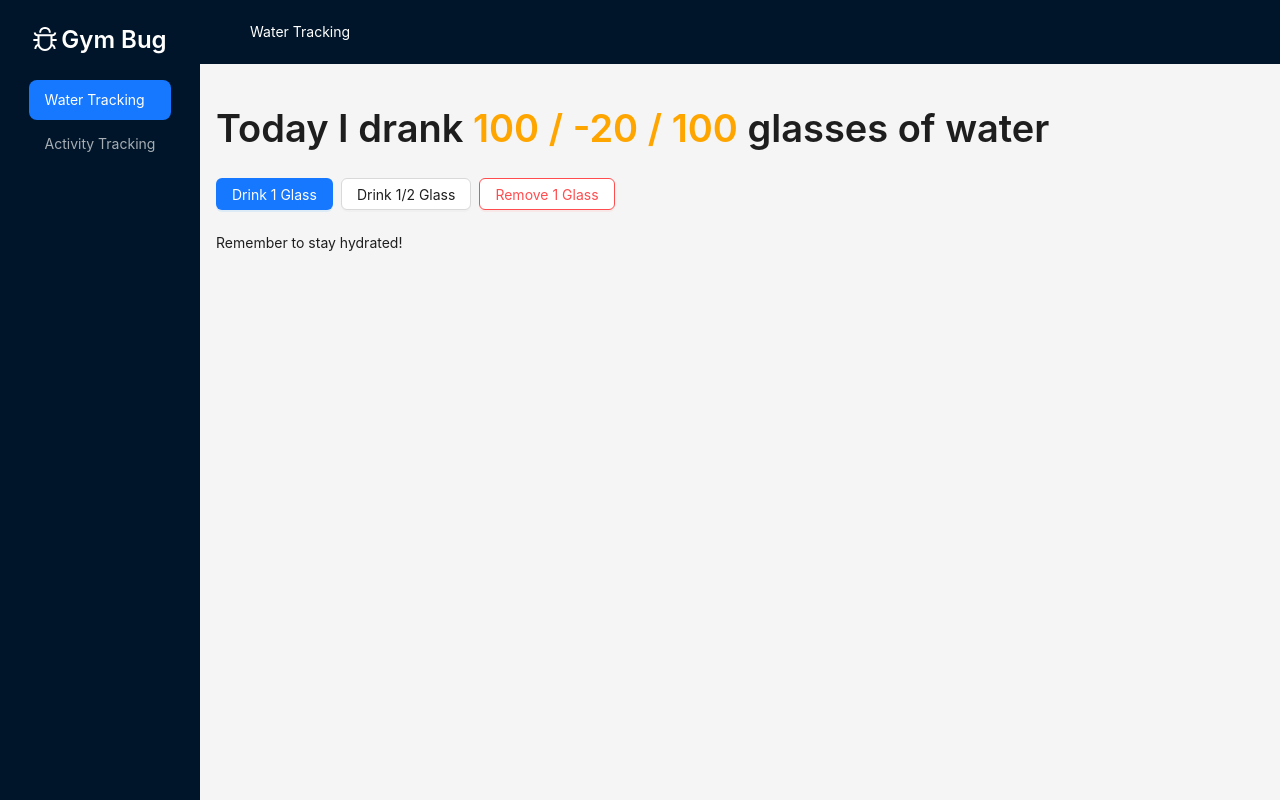
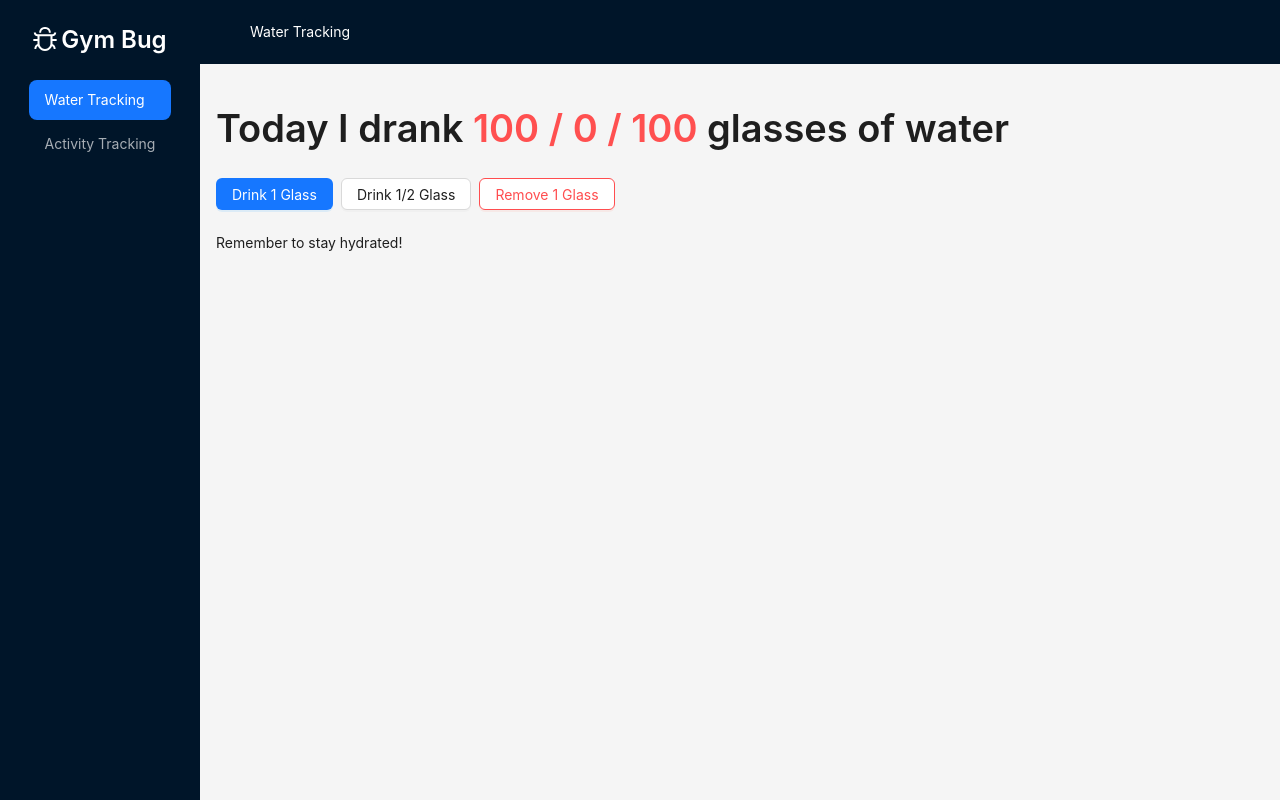
Before and after one commit to cezarmocanu/gym-bug, a React (Vite) app: page /water in a window 1280 px wide. Built offline with nearby package versions, Linux system fonts and the light colour scheme.

Commit message:
I fixed the color of the tracker as well as the notifications for water adding and water removing

```diff
--- a/src/views/WaterTrackingView.jsx
+++ b/src/views/WaterTrackingView.jsx
@@ -17,14 +17,15 @@ const createWaterChangeMessage = (messageInstance, value) => {
 
 const getProgressColor = (currentIntake, goal) => {
 
-  if (currentIntake < (2 / 100) * goal) {
+  if (currentIntake < (25 / 100) * goal) {
+    return "#FF5050";
+  }
+   if (currentIntake < (50 / 100) * goal) {
     return "#FFA500";
   }
-   if (currentIntake < (80 / 100) * goal) {
-    return "#FF5050";
+  if (currentIntake < (75 / 100) * goal) {
+    return "#e7c400";
   }
-  if (currentIntake < (15 / 100) * goal) {
-    return "#e7c400";}
 
     return "#50C878";
 
@@ -32,7 +33,7 @@ const getProgressColor = (currentIntake, goal) => {
 
 export const WaterTrackingView = () => {
   const [messageInstance, messageContext] = useMessage();
-  const [currentIntake, setCurrentIntake] = useState(-20);
+  const [currentIntake, setCurrentIntake] = useState(0);
 
   const handleWaterIntakeUpdate = (value) => {
     messageInstance.destroy();
```
